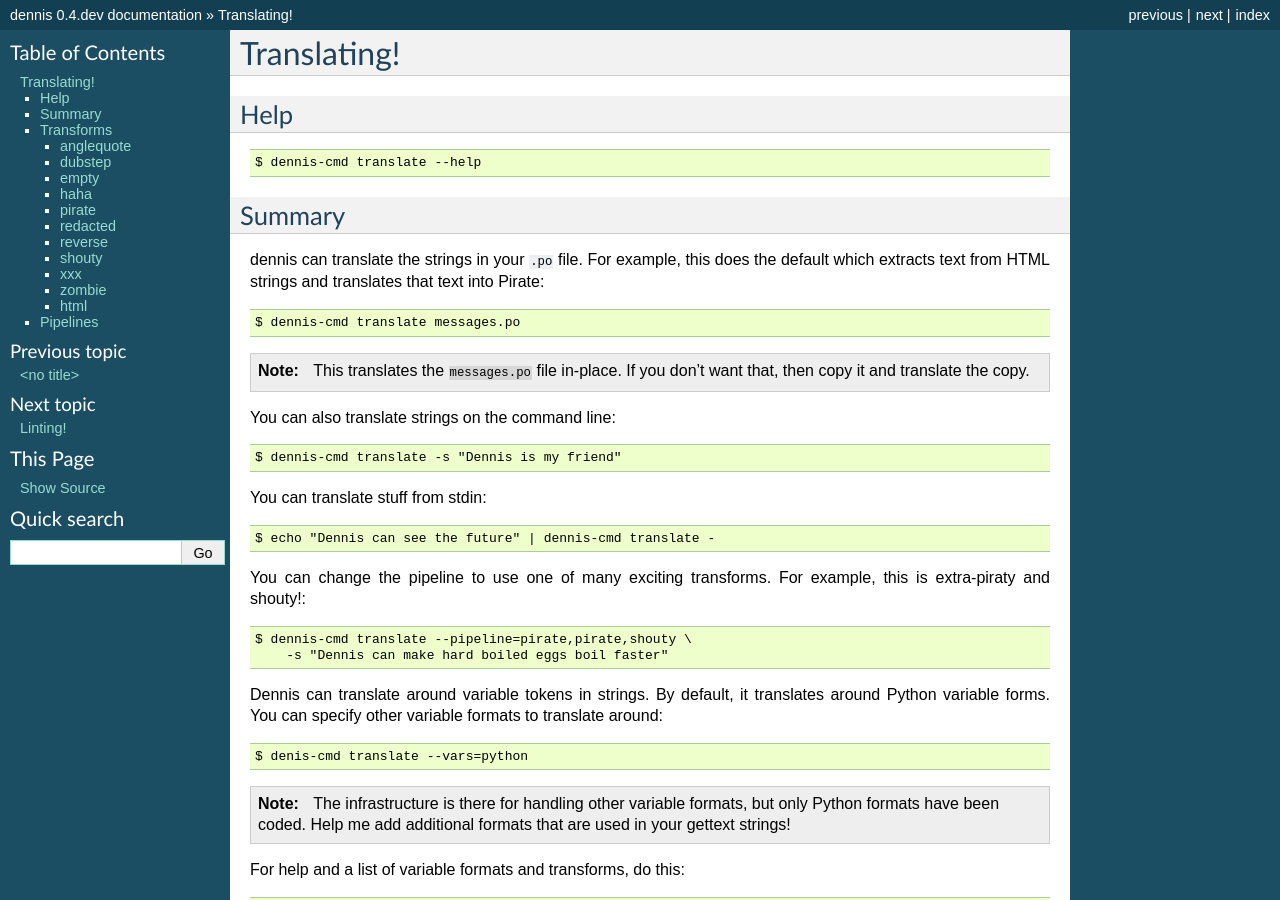
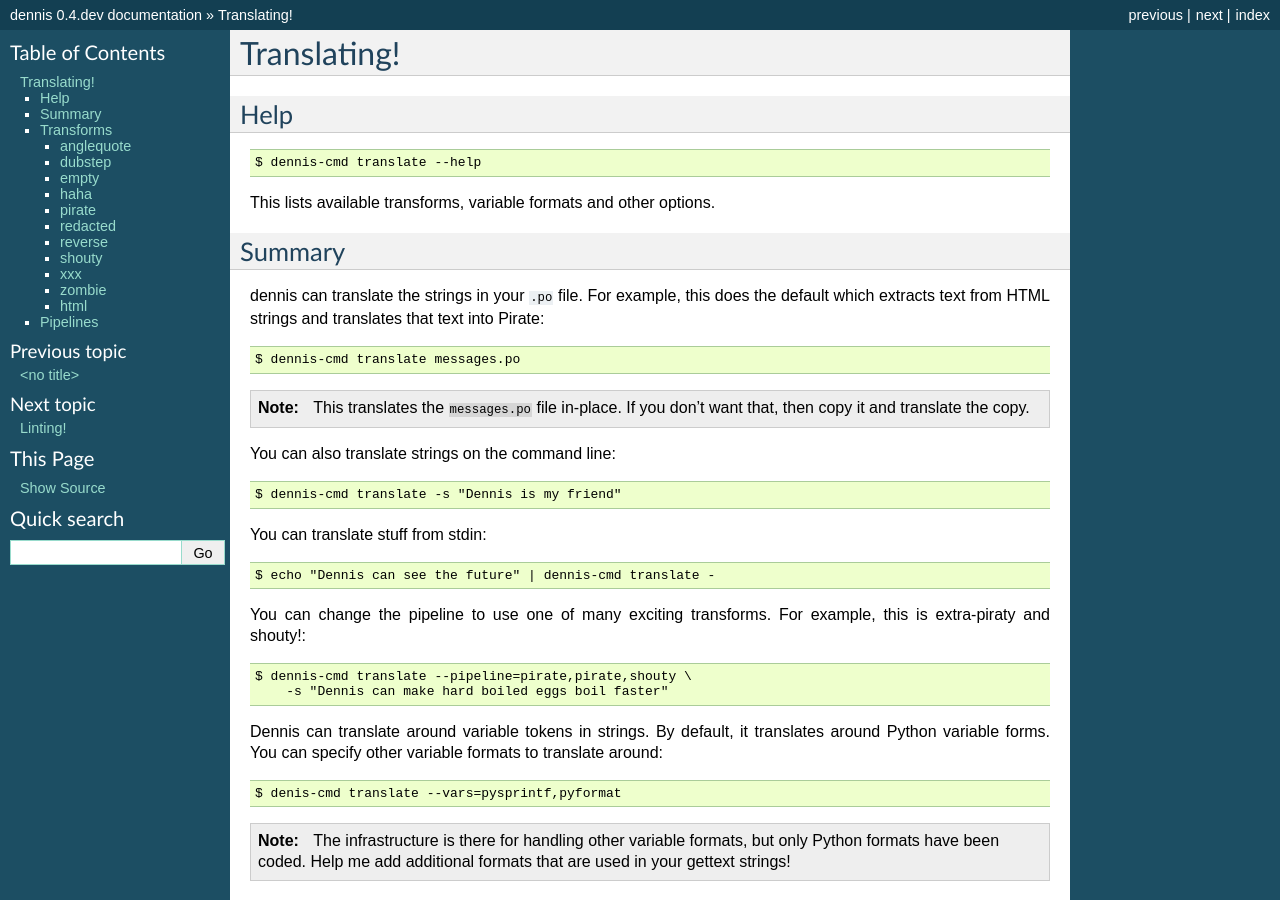
Before and after one commit to mozilla/dennis, a Sphinx documentation site: the page built from docs/translating.rst, in a window 1280 px wide and 900 px high. Built offline with Sphinx 7.4.7, drawn with Linux system fonts in a browser that asks for light colours.

Commit message:
Update docs bas'd on lintin' ovarrhaul

```diff
--- a/docs/linting.rst
+++ b/docs/linting.rst
@@ -8,6 +8,9 @@ Help
 ::
 
     $ dennis-cmd lint --help
+
+This will list the availabe linters and codes, the variable formats and
+any additional options available.
 
 
 Summary
--- a/docs/recipes.rst
+++ b/docs/recipes.rst
@@ -37,7 +37,7 @@ written in Python:
    cp locale/templates/LC_MESSAGES/messages.pot \
        locale/xx/LC_MESSAGES/messages.po
 
-   dennis-cmd translate --pipeline=html,pirate --vars=python \
+   dennis-cmd translate --pipeline=html,pirate --vars=pysprintf,pyformat \
        locale/xx/LC_MESSAGES/messages.po
 
 
--- a/docs/translating.rst
+++ b/docs/translating.rst
@@ -8,6 +8,8 @@ Help
 ::
 
     $ dennis-cmd translate --help
+
+This lists available transforms, variable formats and other options.
 
 
 Summary
@@ -47,7 +49,7 @@ Dennis can translate around variable tokens in strings. By default, it
 translates around Python variable forms. You can specify other
 variable formats to translate around::
 
-    $ denis-cmd translate --vars=python
+    $ denis-cmd translate --vars=pysprintf,pyformat
 
 
 .. Note::
```
